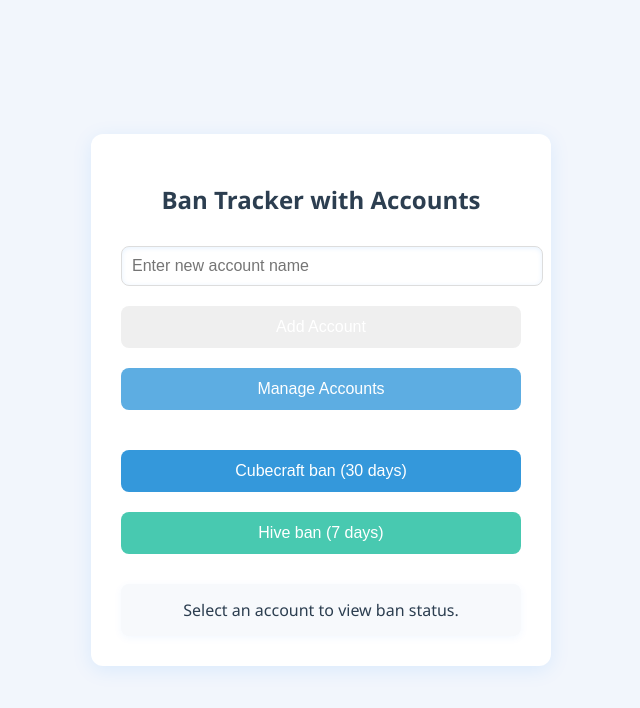
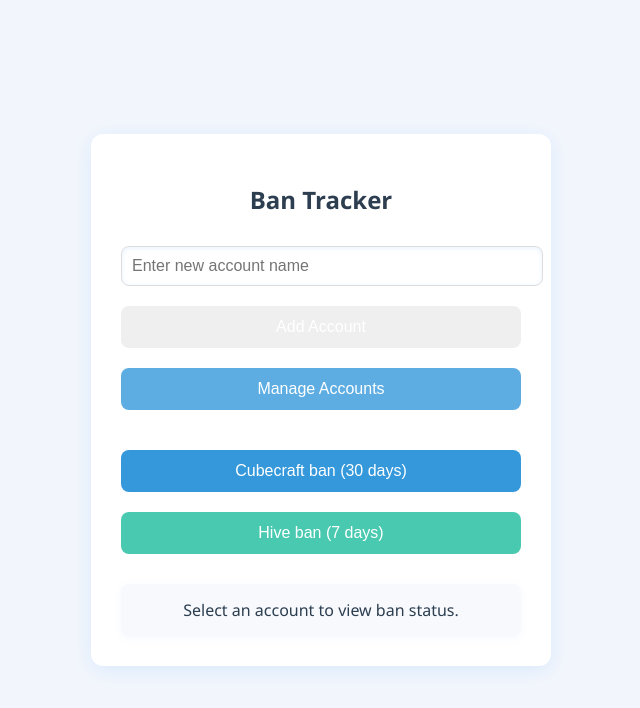
Before and after one commit to Ap-Aileron/MCBE-PE-Ban-Tracker, a plain HTML site: page index.html in a window 1280 px wide. Shown: the whole page, without its empty margins (319-959 px from the left). Drawn offline with Linux system fonts and the light colour scheme.

Commit message:
Update index.html

```diff
--- a/index.html
+++ b/index.html
@@ -3,7 +3,7 @@
 <head>
     <meta charset="UTF-8">
     <meta name="viewport" content="width=device-width, initial-scale=1.0">
-    <title>Ban Tracker with Accounts</title>
+    <title>Ban Tracker</title>
     <style>
         body {
             font-family: 'Segoe UI', Tahoma, Geneva, Verdana, sans-serif;
@@ -149,7 +149,7 @@
 <body>
 
 <div class="container">
-    <h2>Ban Tracker with Accounts</h2>
+    <h2>Ban Tracker</h2>
 
     <input type="text" id="newAccountName" placeholder="Enter new account name">
     <button id="addAccountBtn">Add Account</button>
```
